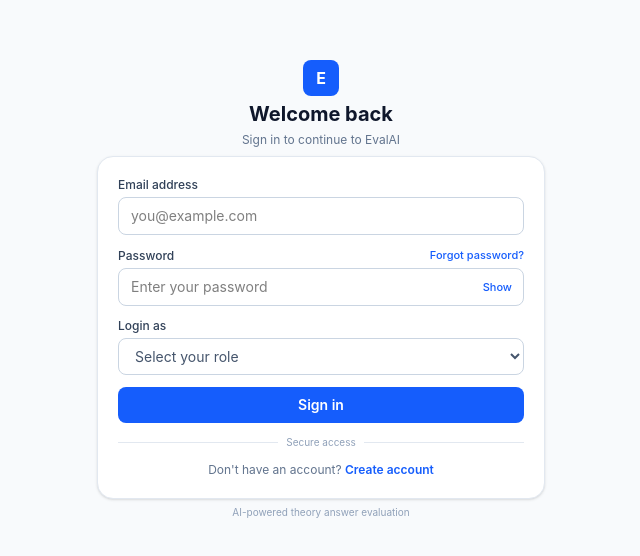
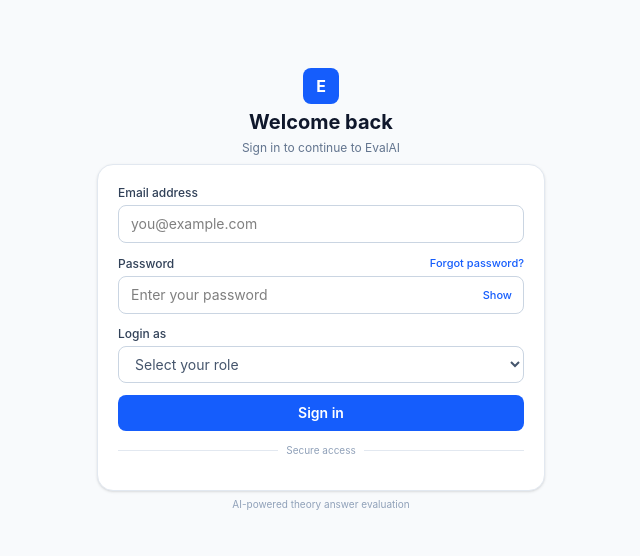
Before and after one commit to Kanikagarwal/SKIT-AI-2023-2027-1, a React (Vite) app in the folder frontend/: page / in a window 1280 px wide. Shown: the part 110-666 px from the top of the page, without its empty margins (319-959 px from the left). Built offline with nearby package versions, Linux system fonts and the light colour scheme.

Commit message:
testing for get and post auth apis successfully done

```diff
--- a/frontend/src/pages/Login.jsx
+++ b/frontend/src/pages/Login.jsx
@@ -185,7 +185,7 @@
             </div>
           </div>
 
-          <p className="text-center text-xs text-slate-500">
+          {/* <p className="text-center text-xs text-slate-500">
             Don't have an account?{" "}
             <Link
               to="/register"
@@ -193,7 +193,7 @@
             >
               Create account
             </Link>
-          </p>
+          </p> */}
 
         </div>
 
```
